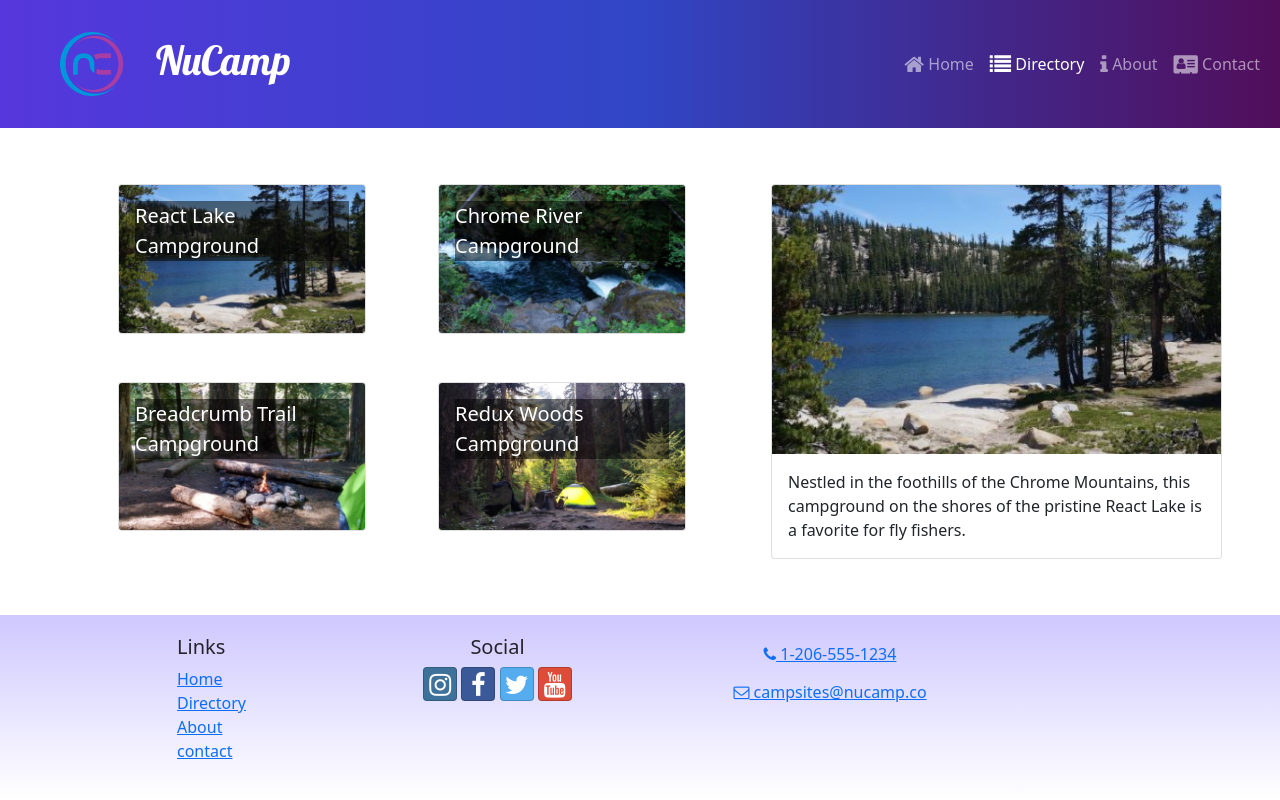
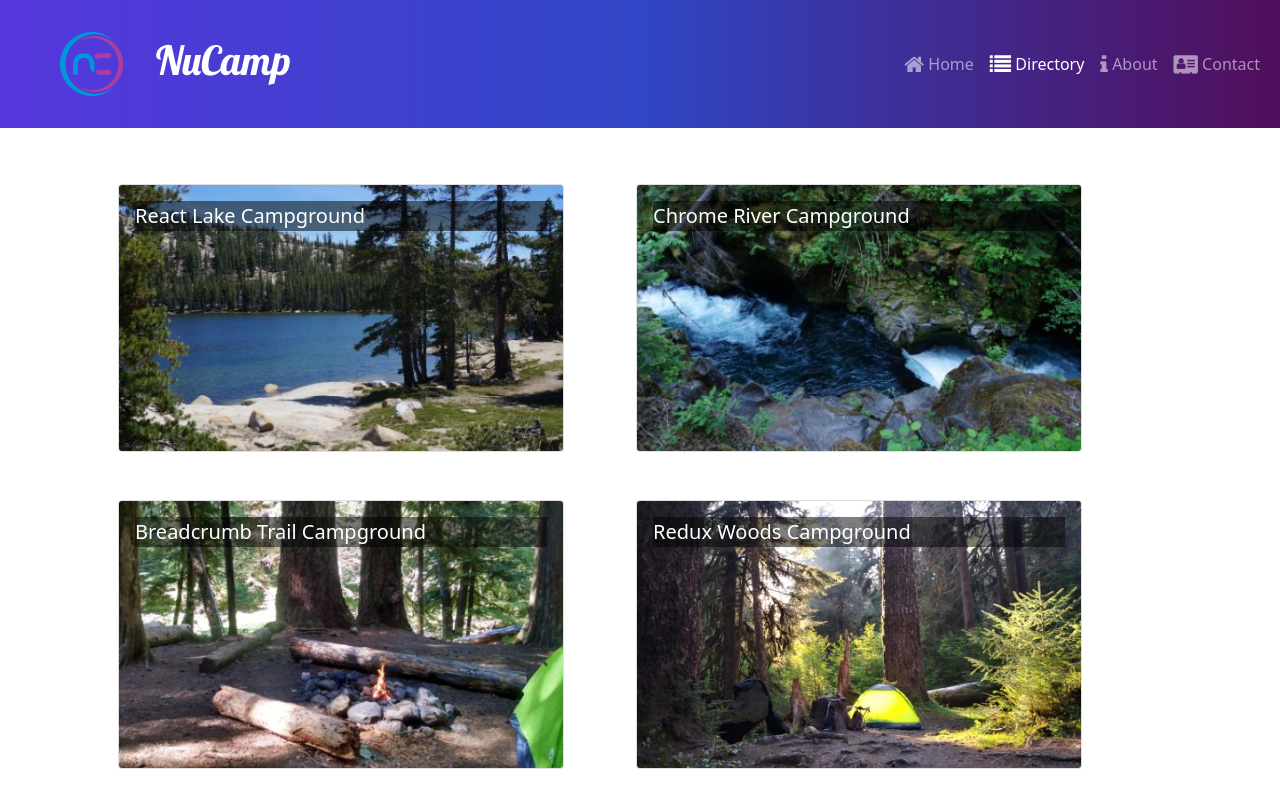
Before and after one commit to pnwmakes/Nucampsite, a React (Create React App) app: page /directory in a window 1280 px wide. Shown: the top 800 px of the page. Built offline with nearby package versions, Linux system fonts and the light colour scheme.

Commit message:
CampsiteDetailPage with useParams

```diff
--- a/src/App.js
+++ b/src/App.js
@@ -4,6 +4,7 @@
 import Header from './components/Header';
 import Footer from './components/Footer';
 import CampsitesDirectoryPage from './pages/CampsitesDirectoryPage';
+import CampsiteDetailPage from './pages/CampsiteDetailPage';
 import './App.css';
 
 function App() {
@@ -14,6 +15,10 @@
         <Route path='/' element={<HomePage />} />
         <Route path='contact' element={<ContactPage />} />
         <Route path='directory' element={<CampsitesDirectoryPage />} />
+        <Route
+          path='directory/:campsiteId'
+          element={<CampsiteDetailPage />}
+        />
       </Routes>
       <Footer />
     </div>
--- a/src/features/campsites/CampsiteCard.js
+++ b/src/features/campsites/CampsiteCard.js
@@ -1,15 +1,18 @@
 import React from 'react';
 import { Card, CardImg, CardImgOverlay, CardTitle } from 'reactstrap';
+import { Link } from 'react-router-dom';
 
 const CampsiteCard = ({ campsite }) => {
-    const { image, name } = campsite;
+    const { id, image, name } = campsite;
     return (
+        <Link to={`${id}`}>
             <Card>
                 <CardImg width='100%' src={image} alt={name} />
                 <CardImgOverlay>
                     <CardTitle>{name}</CardTitle>
                 </CardImgOverlay>
             </Card>
+        </Link>
     );
 };
 
--- a/src/features/campsites/CampsitesList.js
+++ b/src/features/campsites/CampsitesList.js
@@ -2,7 +2,7 @@
 import CampsiteCard from "./CampsiteCard";
 import { selectAllCampsites } from './campsitesSlice';
 
-const CampsitesList = ({ setCampsiteId }) => {
+const CampsitesList = () => {
     const campsites = selectAllCampsites();
 
     return (
@@ -13,7 +13,6 @@
                         md="5"
                         className="m-4"
                         key={campsite.id}
-                        onClick={() => setCampsiteId(campsite.id)}
                     >
                         <CampsiteCard campsite={campsite} />
                     </Col>
--- a/src/features/campsites/campsitesSlice.js
+++ b/src/features/campsites/campsitesSlice.js
@@ -5,7 +5,7 @@
 };
 
 export const selectCampsiteById = (id) => {
-    return CAMPSITES.find((campsite) => campsite.id === id);
+    return CAMPSITES.find((campsite) => campsite.id === parseInt(id));
 };
 
 export const selectFeaturedCampsite = () => {
--- /dev/null
+++ b/src/pages/CampsiteDetailPage.js
@@ -0,0 +1,19 @@
+import { Container, Row } from "reactstrap";
+import { useParams } from "react-router-dom";
+import { selectCampsiteById } from '../features/campsites/campsitesSlice';
+import CampsiteDetail from '../features/campsites/CampsiteDetail';
+
+const CampsiteDetailPage = () => {
+    const { campsiteId } = useParams();
+    const campsite = selectCampsiteById(campsiteId);
+
+    return (
+        <Container>
+            <Row>
+                <CampsiteDetail campsite={campsite} />
+            </Row>
+        </Container>
+    )
+};
+
+export default CampsiteDetailPage;
--- a/src/pages/CampsitesDirectoryPage.js
+++ b/src/pages/CampsitesDirectoryPage.js
@@ -1,23 +1,10 @@
-import { useState } from 'react';
-import { Container, Row, Col, } from 'reactstrap';
-import CampsiteDetail from '../features/campsites/CampsiteDetail';
+import { Container } from 'reactstrap';
 import CampsitesList from '../features/campsites/CampsitesList';
-import { selectCampsiteById } from '../features/campsites/campsitesSlice';
 
 const CampsitesDirectoryPage = () => {
-    const [campsiteId, setCampsiteId] = useState(0);
-    const selectedCampsite = selectCampsiteById(campsiteId);
-
     return (
         <Container>
-            <Row>
-                <Col sm='5' md='7'>
-                    <CampsitesList setCampsiteId={setCampsiteId} />
-                </Col>
-                <Col sm='7' md='5'>
-                    <CampsiteDetail campsite={selectedCampsite} />
-                </Col>
-            </Row>
+            <CampsitesList />
         </Container>
     );
 };
```
Lines whose indentation alone changed are shown as unchanged.
